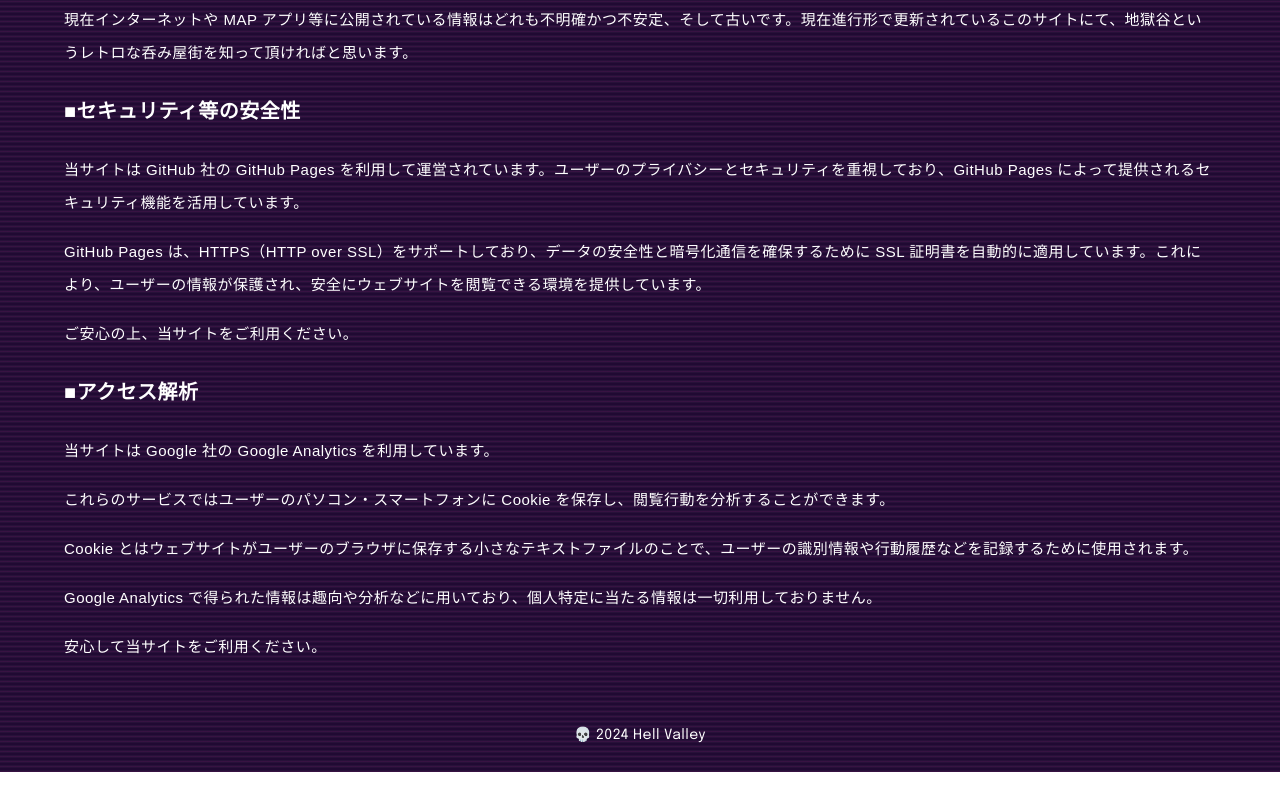
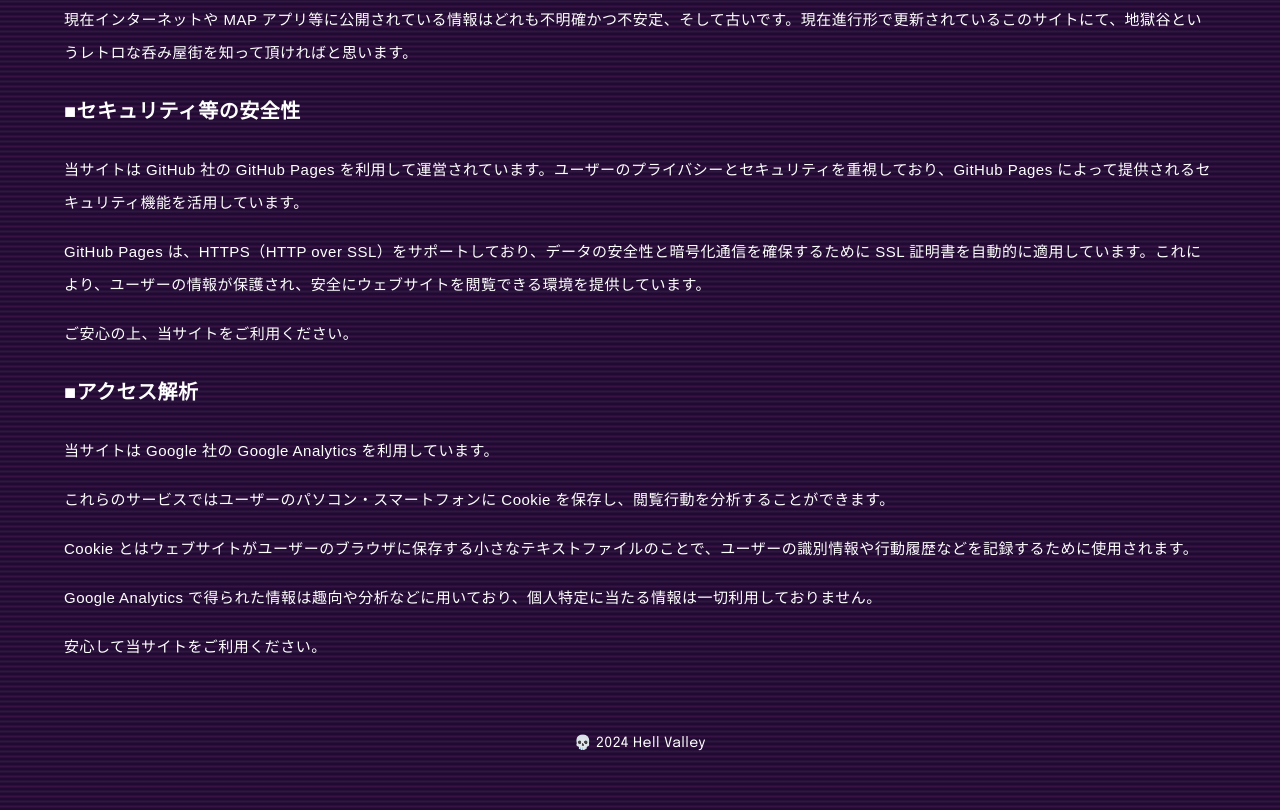
Before and after one commit to virtualitypage/developer, a plain HTML site: page about.html in a window 1280 px wide. Shown: the part 373-1183 px from the top of the page. Before the commit the page ends 1145 px from the top, so only its background shows below. Drawn offline with Linux system fonts and the light colour scheme.

Commit message:
modified

```diff
--- a/css/common.css
+++ b/css/common.css
@@ -142,7 +142,9 @@ footer
 ========================================================= */
 
 footer .foot {
+  padding: 8px 0 30px;
   color: rgb(255 255 255);
   font-family: 'Epilogue', sans-serif;
   font-size: 14px;
+  text-align: center;
 }
--- a/css/index.css
+++ b/css/index.css
@@ -434,12 +434,3 @@ shop list
     display: block; /* 改行を有効化 */
   }
 }
-
-/* =========================================================
-footer
-========================================================= */
-
-footer {
-  padding: 8px 0 30px;
-  text-align: center;
-}
```
